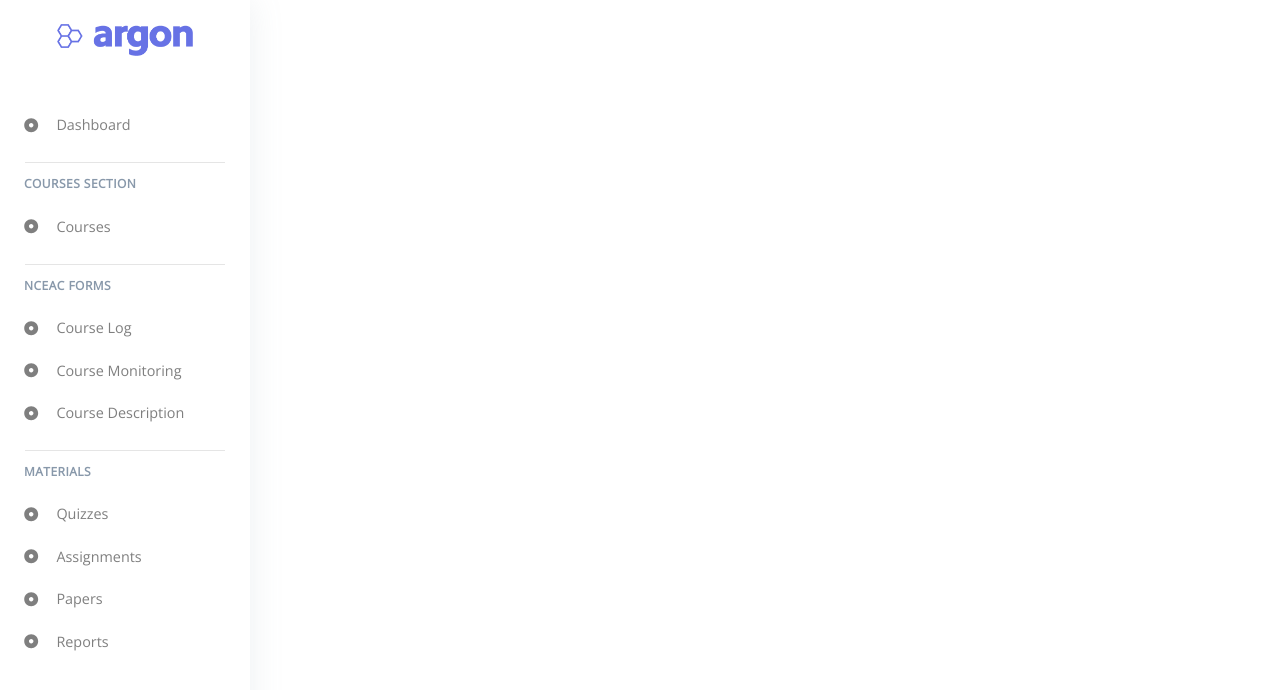
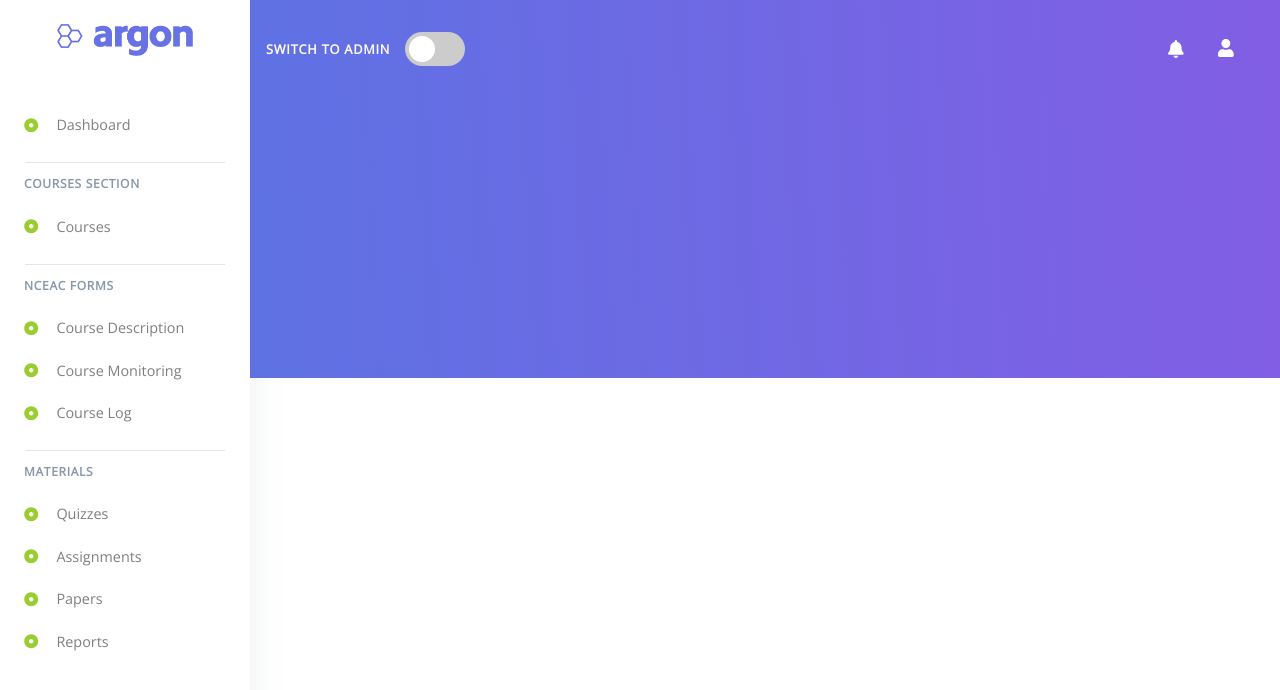
Before and after one commit to talha-ah/course-management-system, a React (Create React App) app: page / in a window 1280 px wide. Shown: the top 690 px of the page. Built offline with nearby package versions, Linux system fonts and the light colour scheme.

Commit message:
Header Done

```diff
--- a/src/App.css
+++ b/src/App.css
@@ -2,6 +2,8 @@
   margin: 0;
   padding: 0;
 }
+
+/* Sidebar Starts */
 
 .navbar {
   display: block;
@@ -52,8 +54,13 @@
   align-items: center;
 }
 
+.nav-link:hover {
+  color: rgba(0, 0, 0, 0.7);
+}
+
 .nav-link svg {
   margin-right: 18px;
+  color: yellowgreen;
 }
 
 .nav-title {
@@ -63,7 +70,7 @@
   padding-top: 0.25rem;
   padding-bottom: 0.25rem;
   text-transform: uppercase;
-  letter-spacing: 0.04em;
+  letter-spacing: 0.06em;
   font-weight: 600;
   line-height: 1.5;
   pointer-events: none;
@@ -76,4 +83,137 @@
   width: 200px;
 }
 
+/* Sidebar Ends */
+
+/* Page Starts*/
+
+.main-content {
+  position: relative;
+  margin-left: 250px;
+  color: #fff;
+  min-height: 378px;
+  background: linear-gradient(87deg, #5e72e4 0, #825ee4 100%) !important;
+}
+
+/* Header Starts */
+
+.header {
+  position: absolute;
+  z-index: 1;
+  top: 0;
+  left: 0;
+  width: 100%;
+  padding-right: 0 !important;
+  padding-left: 0 !important;
+  background-color: transparent;
+}
+
+.header-navbar {
+  padding: 1rem 1rem;
+}
+
+.header-nav {
+  padding: 0;
+  width: 100%;
+  list-style: none;
+  display: flex;
+  flex-direction: row;
+  align-items: center;
+}
+
+.header-nav li:last-child {
+  margin-right: 30px;
+}
+
+.header-nav-item {
+  margin: 0px 15px;
+  cursor: pointer;
+}
+
+.header-nav-item svg {
+  font-size: 18px;
+}
+
+.header-nav-item-float {
+  margin-right: 20px;
+  margin-left: auto;
+  cursor: pointer;
+  font-size: 18px;
+}
+
+.header-nav-item-switch {
+  font-size: 0.8rem;
+  color: floralwhite;
+  text-transform: uppercase;
+  letter-spacing: 0.06em;
+  font-weight: 600;
+  pointer-events: none;
+}
+
+/* Toggler Starts */
+
+.switch {
+  position: relative;
+  display: inline-block;
+  width: 60px;
+  height: 34px;
+}
+
+.switch input {
+  opacity: 0;
+  width: 0;
+  height: 0;
+}
+
+.slider {
+  position: absolute;
+  cursor: pointer;
+  top: 0;
+  left: 0;
+  right: 0;
+  bottom: 0;
+  background-color: #ccc;
+  -webkit-transition: 0.4s;
+  transition: 0.4s;
+}
+
+.slider:before {
+  position: absolute;
+  content: '';
+  height: 26px;
+  width: 26px;
+  left: 4px;
+  bottom: 4px;
+  background-color: white;
+  -webkit-transition: 0.4s;
+  transition: 0.4s;
+}
+
+.switch input:checked + .slider {
+  background-color: #2196f3;
+}
+
+.switch input:focus + .slider {
+  box-shadow: 0 0 1px #2196f3;
+}
+
+.switch input:checked + .slider:before {
+  -webkit-transform: translateX(26px);
+  -ms-transform: translateX(26px);
+  transform: translateX(26px);
+}
+
+.slider.round {
+  border-radius: 34px;
+}
+
+.slider.round:before {
+  border-radius: 50%;
+}
+
+/* Toggler Ends */
+
+/* Header Ends */
+
+/* Page Ends */
 /* font-size: calc(10px + 2vmin); */
--- a/src/App.js
+++ b/src/App.js
@@ -1,6 +1,6 @@
 import React from 'react';
 import { FontAwesomeIcon } from '@fortawesome/react-fontawesome';
-import { faDotCircle } from '@fortawesome/free-solid-svg-icons';
+import { faDotCircle, faUser, faBell } from '@fortawesome/free-solid-svg-icons';
 
 import './App.css';
 import logo from './logo.png';
@@ -40,7 +40,7 @@ function App() {
           <li className='nav-item'>
             <a href='/' className='nav-link'>
               <FontAwesomeIcon icon={faDotCircle} />
-              Course Log
+              Course Description
             </a>
           </li>
           <li className='nav-item'>
@@ -52,7 +52,7 @@ function App() {
           <li className='nav-item'>
             <a href='/' className='nav-link'>
               <FontAwesomeIcon icon={faDotCircle} />
-              Course Description
+              Course Log
             </a>
           </li>
           <hr className='nav-hr' />
@@ -87,6 +87,25 @@ function App() {
           </li>
         </ul>
       </div>
+      <div className='main-content'>
+        <div className='header-navbar'>
+          <ul className='header-nav'>
+            <li className='header-nav-item-switch'>Switch to Admin</li>
+            <li className='header-nav-item '>
+              <label className='switch'>
+                <input type='checkbox' />
+                <span className='slider round'></span>
+              </label>
+            </li>
+            <li className='header-nav-item-float'>
+              <FontAwesomeIcon icon={faBell} />
+            </li>
+            <li className='header-nav-item'>
+              <FontAwesomeIcon icon={faUser} />
+            </li>
+          </ul>
+        </div>
+      </div>
     </div>
   );
 }
```
